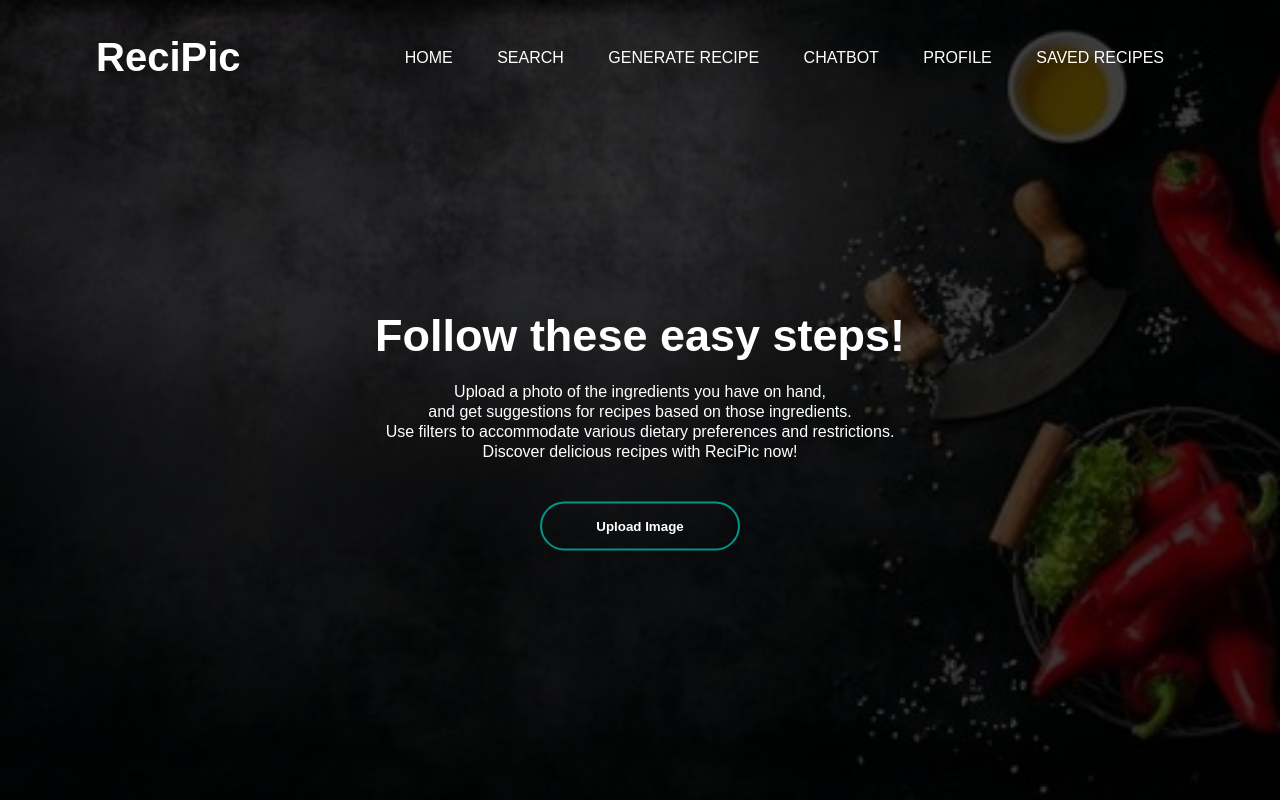
After one commit to RutujaBangera/ReciPic_main, a Flask app: page /generate_recipe in a window 1280 px wide. The commit adds this page. Run offline with Flask 3, Linux system fonts and the light colour scheme.

Commit message:
Basic routes

```diff
--- a/app.py
+++ b/app.py
@@ -1,10 +1,72 @@
-from flask import Flask, render_template
+from flask import Flask, render_template, request, jsonify
+import json
+import base64
+import re
+from PIL import Image
+from io import BytesIO
+import google.generativeai as genai
+from flask_cors import CORS
+
+prompt = """
+You are a highly capable AI assistant with advanced computer vision capabilities. Your task is to analyze an image and identify all the ingredients present in the image. Once you have identified the ingredients, you will generate a recipe using only those ingredients.
+Return html for the following
+Here are the steps you should follow:
+
+1. Analyze the image carefully and identify all the ingredients present. Make a list of the ingredients.
+
+2. If you are unsure about any items in the image, list them separately and indicate your uncertainty.
+
+3. Once you have the list of ingredients, generate a recipe that uses only those ingredients. The recipe should be clear, concise, and easy to follow.
+
+4. If there are any uncommon or specialized ingredients in the list, provide a brief explanation or description of those ingredients.
+
+5. The recipe should include the following sections:
+   - Ingredients list (with quantities)
+   - Preparation instructions (step-by-step)
+   - Cooking instructions
+   - Serving suggestions (if applicable)
+
+6. If there are any dietary restrictions or preferences that can be accommodated based on the ingredients, mention them and provide alternatives or modifications where possible.
+
+7. Provide a name or title for the recipe that accurately represents the dish.
+
+8. If there are any potential challenges or limitations in creating a recipe with the given ingredients, mention them and suggest possible solutions or alternatives.
+
+Remember, your goal is to create a delicious and practical recipe using only the ingredients identified from the image. Be creative, but also ensure that the recipe is realistic and easy to follow for someone with basic cooking skills.
+"""
 
 app = Flask(__name__)
+CORS(app)
+
+GOOGLE_API_KEY="AIzaSyCDiikf5hI17vKD0M9j06H5g6FxRcBzVVA"
+
+genai.configure(api_key=GOOGLE_API_KEY)
+
+gemini = genai.GenerativeModel('gemini-pro-vision')
+
 
 @app.route('/')
 def index():
     return render_template('index.html')
 
+@app.route('/generate_recipe')
+def generate_recipe():
+    return render_template('generate_recipe.html')
+@app.route('/gen', methods=['POST'])
+def gen():
+    if 'image' not in request.files:
+        return jsonify({'error': 'Missing image data'}), 400
+
+    image_file = request.files['image']
+    image_bytes = image_file.read()
+    image_pil = Image.open(BytesIO(image_bytes))
+
+    res = gemini.generate_content([prompt, image_pil])
+    res.resolve()
+
+    recipe = res.text.replace('\n', '')
+
+    return jsonify({'res': recipe})
+
 if __name__ == '__main__':
-    app.run()
+    app.run(debug=True)
--- /dev/null
+++ b/static/script.js
@@ -0,0 +1,20 @@
+function uploadImage(event) {
+    const file = event.target.files[0];
+    const formData = new FormData();
+    formData.append('image', file);
+
+    // Replace the following URL with the server endpoint to handle image upload
+    fetch('/gen', {
+        method: 'POST',
+        body: formData
+    })
+    .then(response => response.json())
+    .then(data => {
+        console.log(data['res'])
+        const recipeContainer = document.getElementById('recipe-container');
+        recipeContainer.innerHTML = data['res'];
+    })
+    .catch(error => {
+        console.error('Error uploading image:', error);
+    });
+}
--- /dev/null
+++ b/templates/generate_recipe.html
@@ -0,0 +1,41 @@
+<html>
+    <head>
+        <title>ReciPic</title>
+        <link rel="stylesheet" href="{{ url_for('static', filename='styles.css') }}">
+        <script src="{{ url_for('static', filename='script.js') }}"></script>
+    </head>
+    <body>
+
+        <div class="banner">
+            <div class="navbar">
+                <p class="logo"> ReciPic </p>
+                <ul>
+                    <li><a href="index.html">Home</a></li>
+                    <li><a href="#">Search</a></li>
+                    <li><a href="generate_recipe.html">Generate Recipe</a></li>
+
+                    <li><a href="#">Chatbot</a></li>
+                    <li><a href="#">Profile</a></li>
+                    <li><a href="#">Saved Recipes</a></li>
+                </ul>
+            </div>
+
+            <div class="home-content">
+                <h1>Follow these easy steps!</h1>
+                <p>Upload a photo of the ingredients you have on hand,
+                <br>and get suggestions for recipes based on those ingredients.
+                <br>Use filters to accommodate various dietary preferences and restrictions.
+                <br>Discover delicious recipes with ReciPic now!
+                </p>
+                <div>
+                    <div>
+                        <button type="button" onclick="document.getElementById('file-input').click()"><span></span>Upload Image</button>
+                    <input type="file" id="file-input" style="display: none;" accept="image/*" onchange="uploadImage(event)">
+                    </div>
+                </div>
+            <div id="recipe-container"></div>
+            </div>
+        </div>
+
+    </body>
+</html>
```
Also changed, not shown: templates/generaterecipe.html (deleted, +0 -61 lines), templates/index.html (+4 -4 lines).
